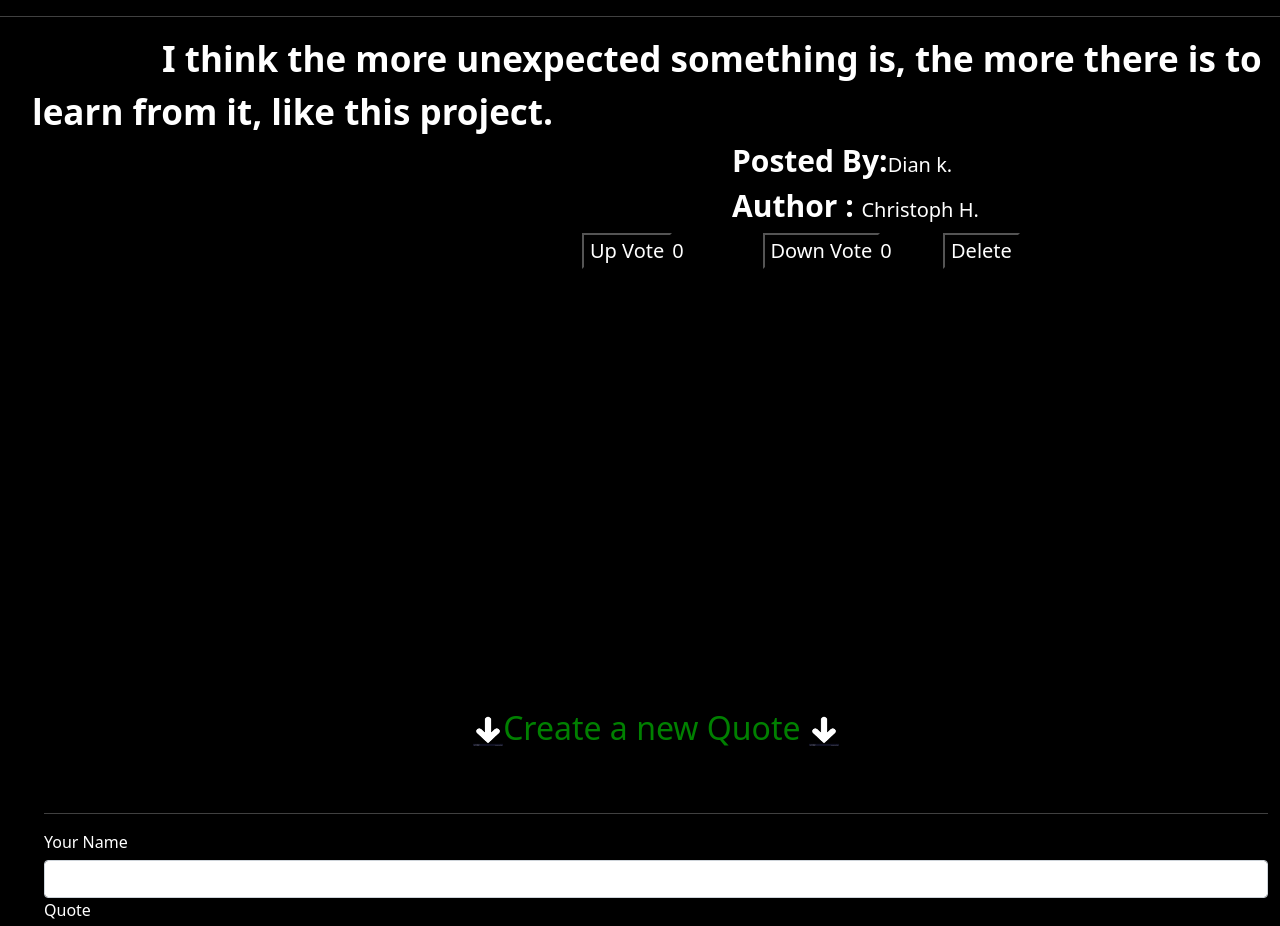
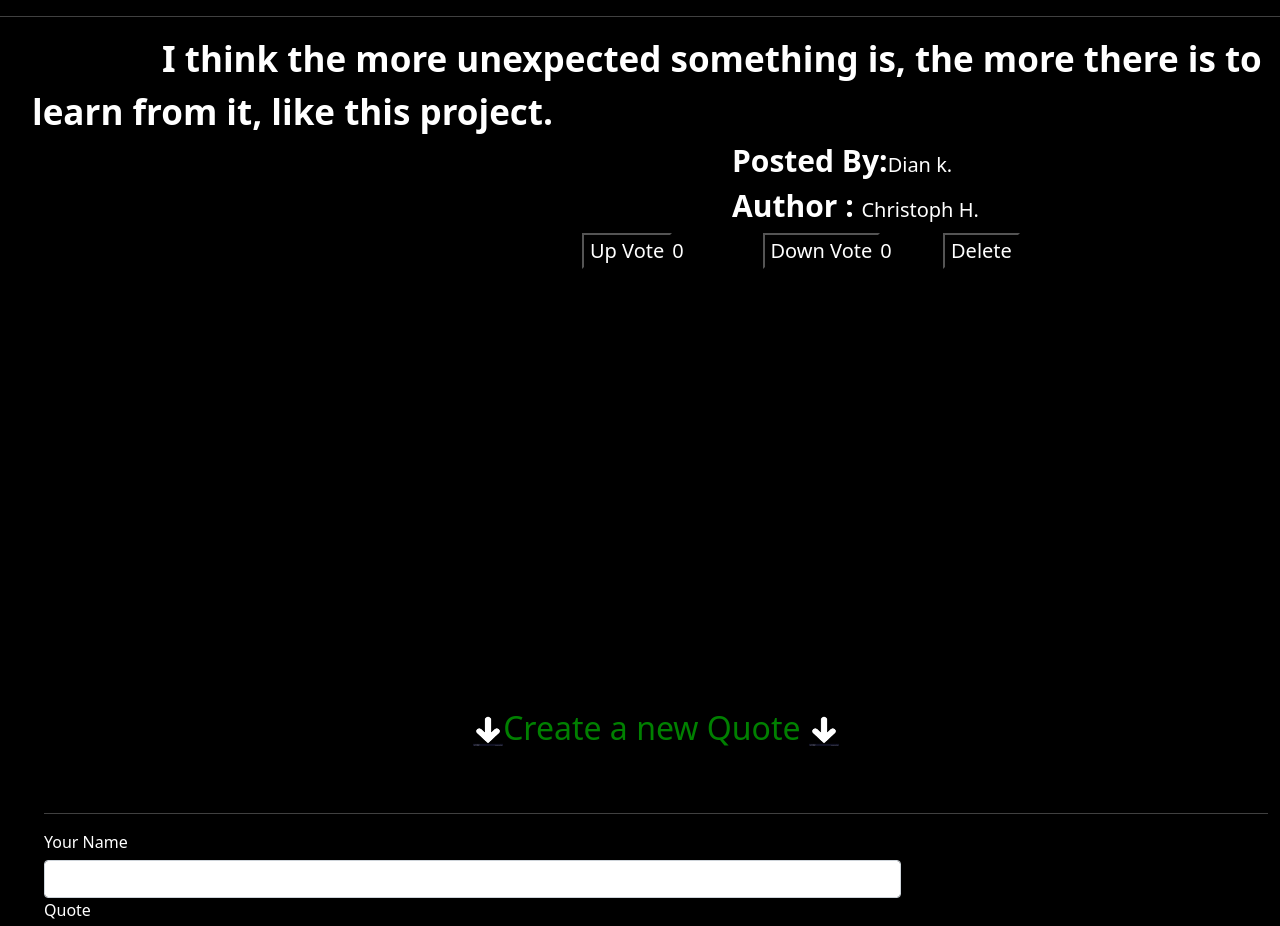
Before and after one commit to diana3664/Quotes, an Angular app: page / in a window 1280 px wide. Shown: the part 248-1174 px from the top of the page. Built offline with nearby package versions, Linux system fonts and the light colour scheme.

Commit message:
give our form with of 70%

```diff
--- a/src/app/components/quote-form/quote-form.component.css
+++ b/src/app/components/quote-form/quote-form.component.css
@@ -16,3 +16,6 @@ h2{
       transform: translateY(-45px);
     }
   }
+.form-group{
+  width: 70%;
+}
```
